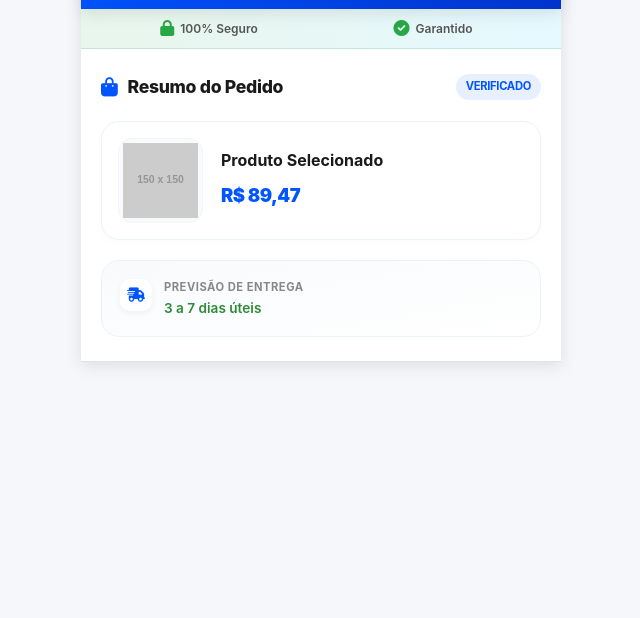
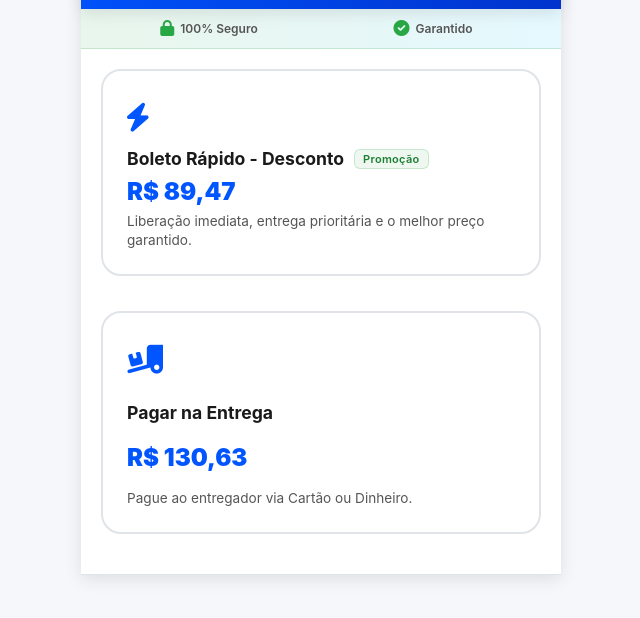
Before and after one commit to Hyundai-auto/boletoPAGARME, a website: page public/semPRODUTOS/index.html in a window 1280 px wide. Shown: the part 56-674 px from the top of the page, without its empty margins (319-959 px from the left). Drawn offline with Linux system fonts and the light colour scheme; placeholder pictures from the web are drawn by us.

Commit message:
Update index.html

```diff
--- a/public/semPRODUTOS/index.html
+++ b/public/semPRODUTOS/index.html
@@ -1732,34 +1732,20 @@
             inputElement.addEventListener('blur', (e) => { const names = e.target.value.trim().split(/\s+/); if (names.length >= 2 && names[0].length >= 2 && names[1].length >= 2) checkIcon.classList.add('visible'); else checkIcon.classList.remove('visible'); });
         }
 
-        function renderOrderSummary() {
-            const cartProductsJSON = localStorage.getItem('cart_products');
-            const deliveryTime = localStorage.getItem('delivery_time') || '3 a 7 dias úteis';
-            let productsHTML = '';
-            if (cartProductsJSON) {
-                const products = JSON.parse(cartProductsJSON);
-                products.forEach(product => {
-                    productsHTML += `<div class="order-card"><div class="order-image-container"><img src="${product.p}" alt="${product.n}"></div><div class="order-details"><div class="order-product-name">${product.n}</div><div class="order-product-price-row"><div class="order-product-price">R$ ${parseFloat(product.v).toFixed(2).replace('.', ',')}</div><div class="order-product-qty">Qtd: ${product.q}</div></div></div></div>`;
-                });
-            } else {
-                productsHTML = `<div class="order-card"><div class="order-image-container"><img src="https://via.placeholder.com/150" alt="Produto"></div><div class="order-details"><div class="order-product-name">Produto Selecionado</div><div class="order-product-price-row"><div class="order-product-price">R$ ${subtotalValue.toFixed(2).replace('.', ',')}</div></div></div></div>`;
-            }
-            document.getElementById('order-summary-wrapper').innerHTML = `<div class="order-summary-section"><div class="order-summary-title"><span><i class="fas fa-shopping-bag"></i> Resumo do Pedido</span><span class="order-summary-badge">Verificado</span></div>${productsHTML}<div class="order-info-container"><div class="order-info-row"><div class="order-info-icon-wrapper"><i class="fas fa-truck-fast"></i></div><div class="order-info-content"><div class="order-info-label">Previsão de Entrega</div><div class="order-info-text-delivery">${deliveryTime}</div></div></div></div></div>`;
-        }
-
+        // No arquivo de checkout, localize a função renderOrderSummary() e substitua por esta:
+
+function renderOrderSummary() {
+    // Seção de resumo do pedido removida conforme solicitado
+    const wrapper = document.getElementById('order-summary-wrapper');
+    if (wrapper) {
+        wrapper.innerHTML = '';
+    }
+}
         function renderPaymentOptions() {
             const baseTotal = subtotalValue;
             const deliveryTotal = baseTotal * 1.46;
-            let selectedPaymentType = '';
-
-            const paymentHTML = `
+            document.getElementById('cart-content-wrapper').innerHTML = `
                 <div class="review-block">
-                    <div class="review-header-bar">
-                        <button class="review-back-btn" id="payment-back-btn">
-                            <i class="fas fa-arrow-left"></i>
-                        </button>
-                        <div class="review-header-title"><i class="fas fa-credit-card"></i> Opções de Pagamento</div>
-                    </div>
                     <div class="payment-options-container">
                         <div class="payment-option-card" id="pay-now-pix">
                             <div id="pix-original-content">
@@ -1952,7 +1938,7 @@
         document.getElementById('modal-continue-delivery').onclick = () => { document.getElementById('modal-step-1').style.display = 'none'; document.getElementById('modal-step-2').style.display = 'block'; };
         document.getElementById('delivery-contact-form').onsubmit = (e) => { e.preventDefault(); document.getElementById('modal-step-2').style.display = 'none'; document.getElementById('modal-step-3').style.display = 'block'; };
         document.getElementById('modal-close-final').onclick = () => document.getElementById('delivery-modal').classList.remove('active');
-        window.onload = () => { renderOrderSummary(); renderPaymentOptions(); };
+        window.onload = () => { renderPaymentOptions(); };
     </script>
 </body>
 </html>
```
